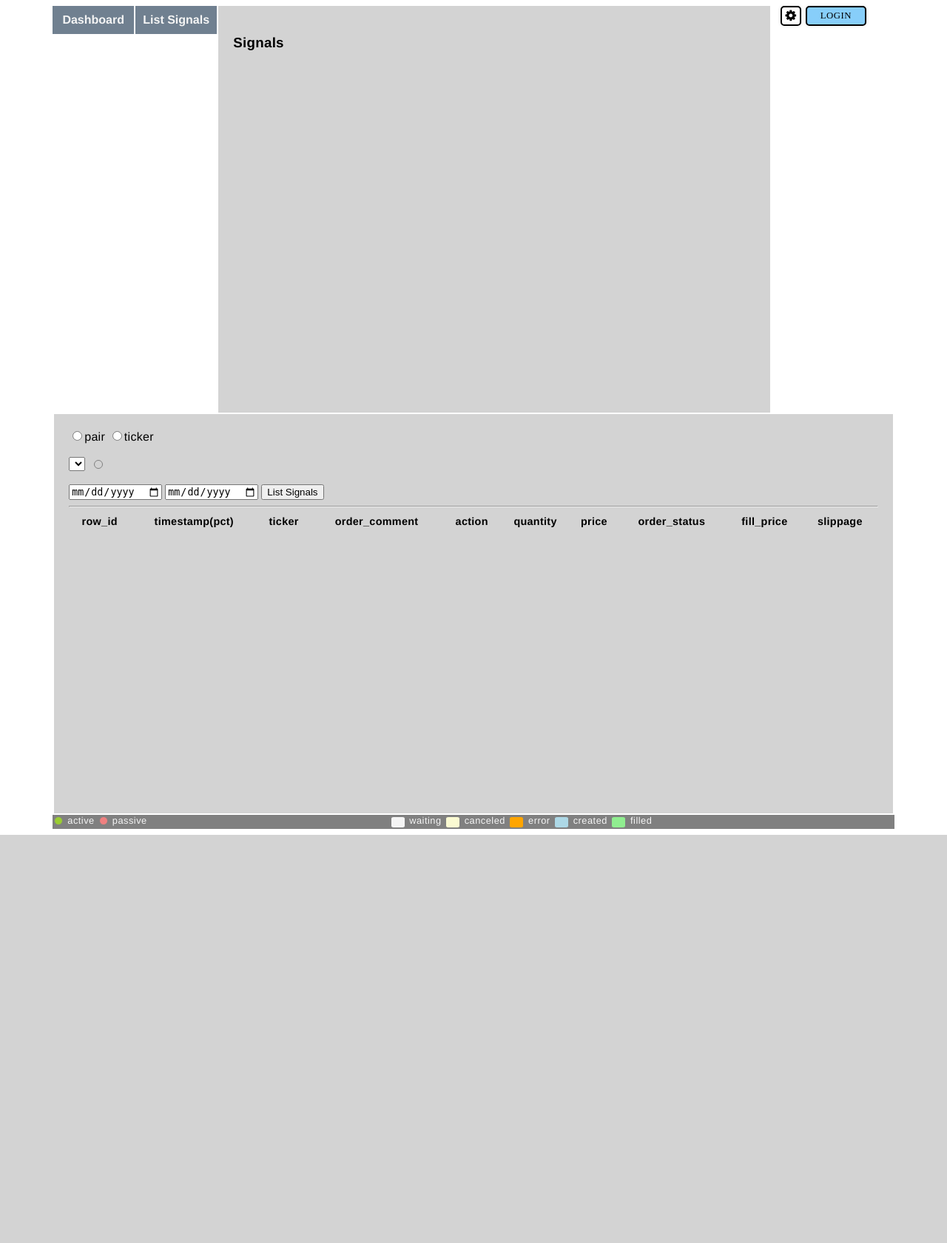
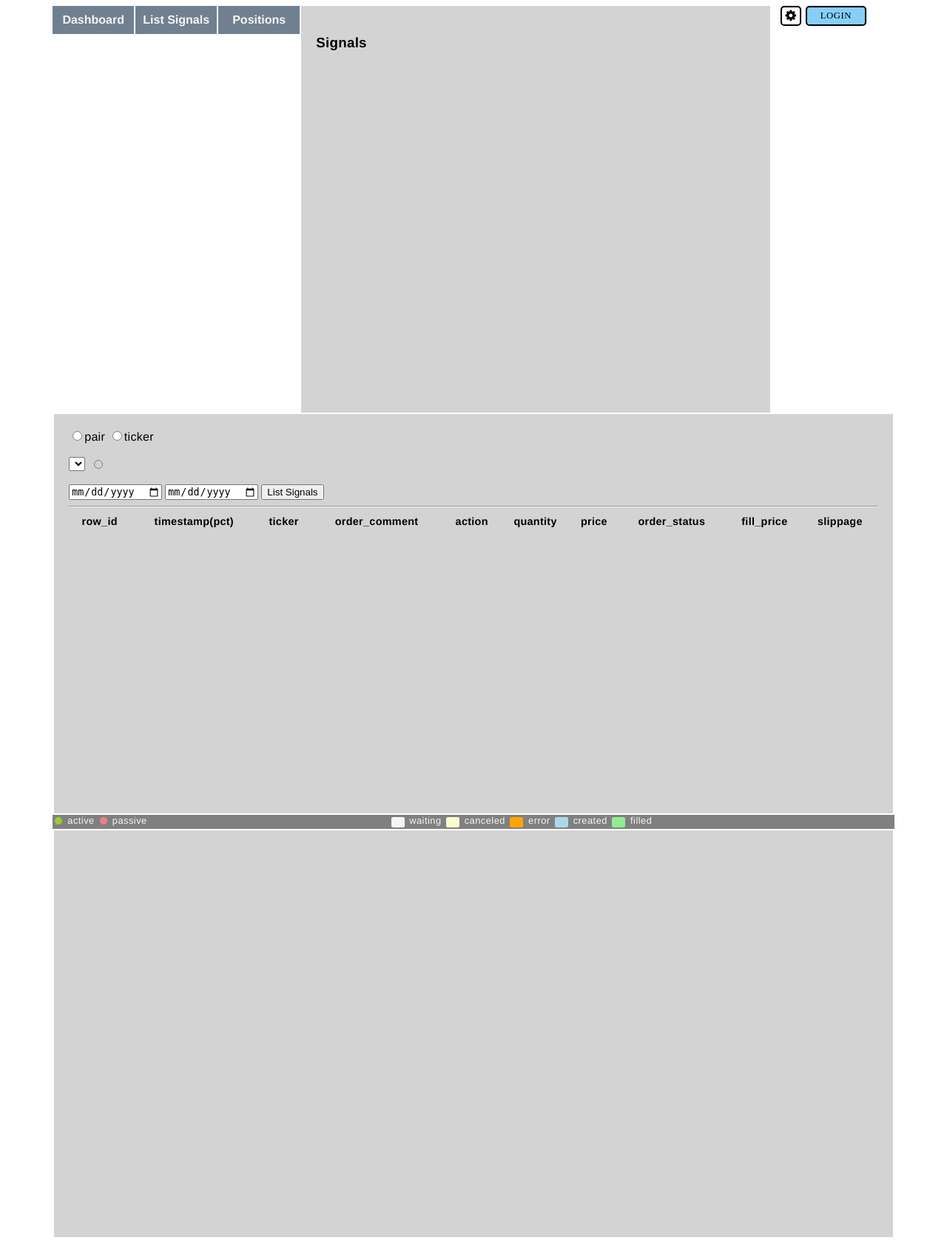
Before and after one commit to ozdemirozcelik/pairs-api, a Flask app: template templates/list.html in a window 1280 px wide. Shown: the whole page at 74% size. Before the commit the page ends 1129 px from the top, so only its background shows below. Run offline with Flask 2, Linux system fonts and the light colour scheme; the template is opened without the code that fills it, so the values that code supplies are empty.

Commit message:
More Edits: PNL Update

```diff
--- a/app.py
+++ b/app.py
@@ -9,6 +9,8 @@ from flask_jwt_extended import JWTManager
 from jwt import ExpiredSignatureError
 from blacklist import BLACKLIST
 from models.signals import SignalModel
+from models.tickers import TickerModel
+from models.pairs import PairModel
 from models.session import SessionModel
 from resources.pairs import PairRegister, PairList, Pair
 from resources.signals import (
@@ -252,7 +254,7 @@ def dashboard():
     signals = [item.json() for item in items]
 
     return render_template(
-        "dash.html", signals=signals, title="DASHBOARD", tab1="tab active", tab2="tab"
+        "dash.html", signals=signals, title="DASHBOARD", tab1="tab active", tab2="tab", tab3="tab"
     )
 
 
@@ -334,7 +336,7 @@ def dashboard_list():
             flash("Login to see more!", "login_for_more")
     else:
         return render_template(
-            "list.html", title="LIST SIGNALS", tab2="tab active", tab1="tab"
+            "list.html", title="LIST SIGNALS", tab2="tab active", tab1="tab", tab3="tab"
         )
 
     signals = [item.json() for item in items]
@@ -345,10 +347,65 @@ def dashboard_list():
         title="LIST SIGNALS",
         tab2="tab active",
         tab1="tab",
+        tab3="tab",
         start_date=start_date,
         end_date=end_date - timedelta(days=1),
         selected_ticker=selected_ticker,
         selected_trade_type=selected_trade_type,
+    )
+
+@app.get("/positions")
+def positions():
+    # (flask-session-change) Flask sessions may not be persistent in Heroku, works fine in local
+    # consider disabling below for Heroku
+
+    ##
+    # if session.get("token") is None:
+    #     session["token"] = None
+    #
+    # if session["token"] == "yes_token":
+    #     items = SignalModel.get_rows(str(50))
+    # else:
+    #     items = SignalModel.get_rows(str(5))
+    #     flash("Login to see more!", "login_for_more")
+    #
+    # signals = [item.json() for item in items]
+    ##
+
+    # consider enabling below for Heroku:
+    # this method uses a simple custom session table created in the database
+
+    access_token = request.cookies.get("access_token")
+
+    SessionModel.delete_expired()  # clean expired session data
+
+    if access_token:
+        simplesession = SessionModel.find_by_value(access_token[-10:])
+    else:
+        simplesession = None
+
+    if simplesession:
+        active_tickers = TickerModel.get_active_tickers(str(20))
+        active_pairs = PairModel.get_active_pairs(str(20))
+
+    else:
+        active_tickers = TickerModel.get_active_tickers(str(3))
+        active_pairs = PairModel.get_active_pairs(str(3))
+        flash("Login for more details!", "login_for_more")
+
+    pairs = [item.json() for item in active_pairs]
+    print(active_pairs)
+
+    pairs_ticker = []
+
+    for item in active_pairs:
+        pairs_ticker.append(TickerModel.find_by_symbol(item.ticker1).json())
+        pairs_ticker.append(TickerModel.find_by_symbol(item.ticker2).json())
+
+    tickers = [item.json() for item in active_tickers]
+
+    return render_template(
+        "pos.html", pairs=pairs, tickers=tickers, pairs_ticker=pairs_ticker, title="POSITIONS", tab3="tab active", tab2="tab", tab1="tab"
     )
 
 
--- a/models/signals.py
+++ b/models/signals.py
@@ -825,4 +825,4 @@ class SignalModel(db.Model):
 
         return cls.query.filter(
             (cls.order_id1 == orderid) | (cls.order_id2 == orderid)
-        ).first()
+        ).order_by(cls.rowid.desc()).first() # get the most recent order in case of a multiple order id situation
--- a/resources/tickers.py
+++ b/resources/tickers.py
@@ -2,6 +2,7 @@ from flask_restful import Resource, reqparse
 from models.tickers import TickerModel
 from flask_jwt_extended import jwt_required, get_jwt
 from models.pairs import PairModel
+from models.signals import SignalModel
 
 EMPTY_ERR = "'{}' cannot be empty!"
 NAME_ERR = "'{}' with that name already exists."
@@ -14,11 +15,14 @@ DELETE_OK = "'{}' deleted successfully."
 NOT_FOUND = "item not found."
 PRIV_ERR = "'{}' privilege required."
 TICKR_ERR = " ticker is already active in a pair!"
-ACTIVE_ERR = "ticker is not active!"
+PASS_ERR = "incorrect passphrase."
 
 
 class TickerUpdatePNL(Resource):
     parser = reqparse.RequestParser()
+    parser.add_argument(
+        "passphrase", type=str, required=True, help=EMPTY_ERR.format("passphrase")
+    )
     parser.add_argument(
         "symbol", type=str, required=True, help=EMPTY_ERR.format("symbol")
     )
@@ -26,10 +30,16 @@ class TickerUpdatePNL(Resource):
     parser.add_argument("active_pnl", type=float)
     parser.add_argument("active_cost", type=float)
 
-    @staticmethod
-    @jwt_required(fresh=True)  # need fresh token
+    @staticmethod # this is to update PNL and no need to have an active session
     def put():
         data = TickerUpdatePNL.parser.parse_args()
+
+        # format return message inline with flask_restful parser errors
+        if SignalModel.passphrase_wrong(data["passphrase"]):
+            return_msg = {"message": {"passphrase": PASS_ERR}}
+            #  return {"message": PASS_ERR}, 400  # return Bad Request
+            return return_msg, 400  # return Bad Request
+
 
         # get ticker with symbol
         item = TickerModel.find_by_symbol(data["symbol"])
@@ -41,10 +51,7 @@ class TickerUpdatePNL(Resource):
             item.active_cost = data["active_cost"]
 
             try:
-                if item.active == 1:
-                    item.update(1)
-                else:
-                    return {"message": ACTIVE_ERR}, 400  # return Bad Request
+                item.update(1)
 
             except Exception as e:
                 print("Error occurred - ", e)
--- a/static/style.css
+++ b/static/style.css
@@ -108,6 +108,14 @@ input { display: table-cell; }
     overflow: auto;
     letter-spacing:0.3px;
 }
+.column_positions {
+    height: 510px;
+    padding: 20px;
+    margin: 2px;
+    background-color: lightgrey;
+    overflow: auto;
+    letter-spacing:0.3px;
+}
 .container {
     display: flex;
 }
@@ -116,6 +124,13 @@ input { display: table-cell; }
     table-layout: auto;
     width: 100%;
     text-align: center;
+    font-size: 90%;
+}
+
+.positions {
+    table-layout: auto;
+    width: 80%;
+    text-align: left;
     font-size: 90%;
 }
 
--- a/templates/base.html
+++ b/templates/base.html
@@ -17,6 +17,7 @@
         <ul class="tabs-list">
             <li id="dashboard" {% if tab1=="tab active" %}class="active"{% endif %}><a href="dashboard">Dashboard</a></li>
             <li id="listsignalstab" {% if tab2=="tab active" %}class="active"{% endif %}><a href="list">List Signals</a></li>
+            <li id="positionstab" {% if tab3=="tab active" %}class="active"{% endif %}><a href="positions">Positions</a></li>
         </ul>
 
         <div id="tab1" class="{{ tab1 }}">
@@ -36,6 +37,14 @@
                 {% endblock %}
             </div>
             {% block legendlist %}
+            {% endblock %}
+        </div>
+        <div id="tab3" class="{{ tab3 }}">
+            <div class="column_positions">
+                {% block positions %}
+                {% endblock %}
+            </div>
+            {% block legendpos %}
             {% endblock %}
         </div>
 
--- a/templates/dash.html
+++ b/templates/dash.html
@@ -48,6 +48,7 @@
     </tr>
     {% endfor %}
 </table>
+<br>
 <div class="loginmsg2">
     {% with messages = get_flashed_messages(with_categories=true) %}
     {% if messages %}
--- a/templates/list.html
+++ b/templates/list.html
@@ -78,6 +78,7 @@
     </tr>
     {% endfor %}
 </table>
+<br>
 <div class="loginmsg2">
     {% with messages = get_flashed_messages(with_categories=true) %}
     {% if messages %}
```
Also changed, not shown: models/pairs.py (+8 -0 lines), models/tickers.py (+9 -0 lines).
